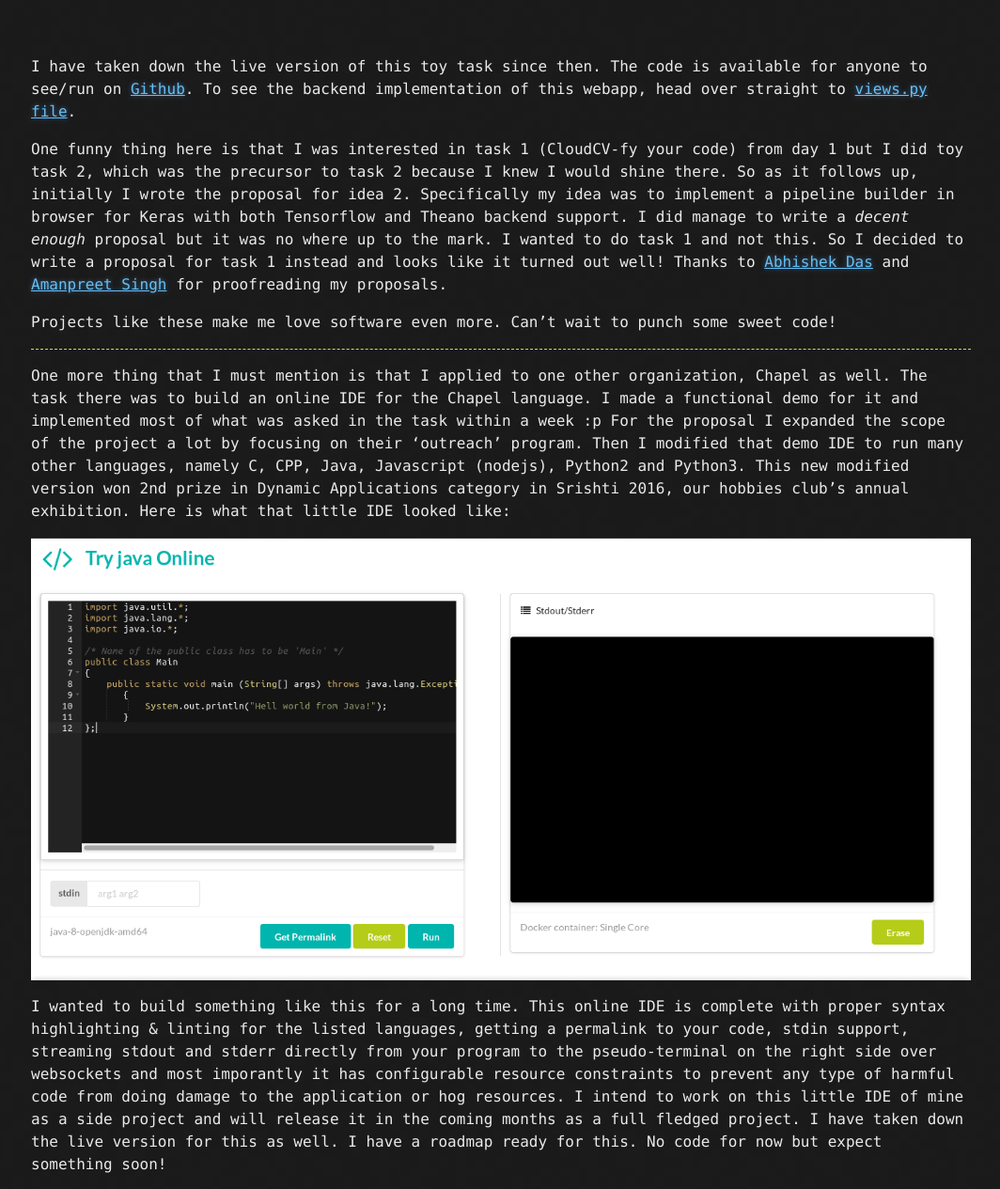
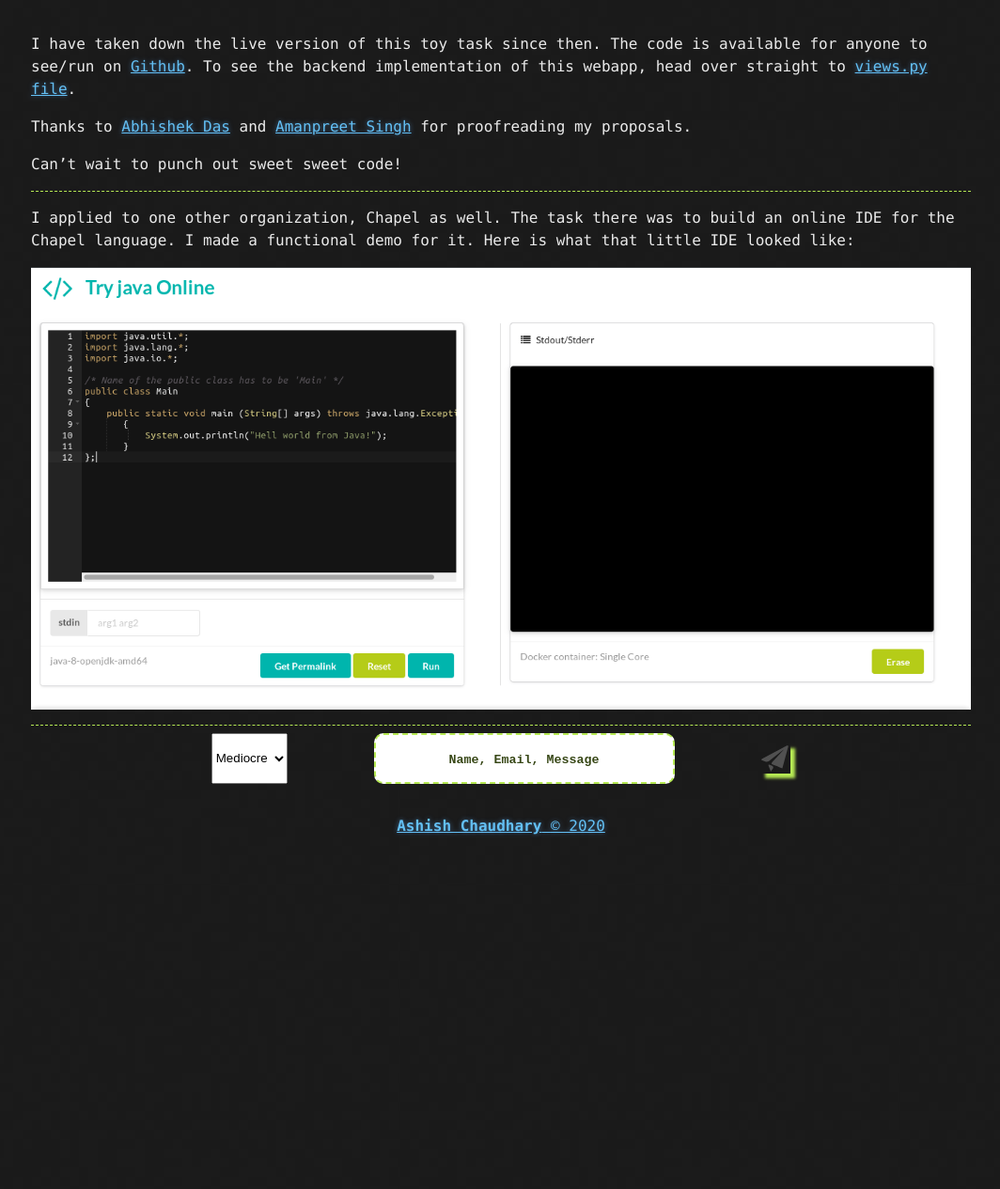
Before and after one commit to tocttou/tocttou.github.io, a Jekyll site: the page built from _posts/2016-04-23-gsoc-begin.md, in a window 1280 px wide and 1400 px high, scrolled down 1584 px, cut to the strip 135-1400 px from the top of the window. Shown: the whole strip at 94% size, without its empty margins (107-1171 px from the left). Built offline with Jekyll 4.4.1, drawn with Linux system fonts in a browser that asks for light colours; nearby versions of some CDN libraries; comment, search, counter and statistics services are not loaded; after the commit the page ends 2623 px from its top, so only the background shows below that; some of the changed text lies outside the part shown.

Commit message:
Update 2016-04-23-gsoc-begin.md

```diff
--- a/_posts/2016-04-23-gsoc-begin.md
+++ b/_posts/2016-04-23-gsoc-begin.md
@@ -3,7 +3,7 @@ title: ./gsoc init
 published: true
 ---
 
-GSoC 2016 results are out now and I have been selected to work with [CloudCV](https://cloudcv.org/) this summer. The idea that I'll be working on is 'CloudCV-fy your code' (not the final name of course). This involves creating a system where anyone can upload their model and train-validate-evaluate on CloudCV's infrastructure themselves and/or make it available for others to evaluate. As straightforward as it may sound, it does require meticulous planning. The coding period begins next month. Till then I have a lot to read up on, so that the execution is perfect.
+GSoC 2016 results are out now and I have been selected to work with [CloudCV](https://cloudcv.org/) this summer. The idea that I'll be working on is 'CloudCV-fy your code' (not the final name of course). This involves creating a system where anyone can upload their model and train-validate-evaluate on CloudCV's infrastructure themselves and/or make it available for others to evaluate. As straightforward as it may sound, it does require meticulous planning. The coding period begins next month. Till then I have a lot to read up on.
 
 There were some toy tasks given by CloudCV to filter the candidates. I chose toy task 2, which was to create a pipeline builder for OpenCV. At first I tried to implement the mockup given in task statement as it is and made this:
 
@@ -23,18 +23,14 @@ Detailed demo on how the pipeline is constructed:
 
 I have taken down the live version of this toy task since then. The code is available for anyone to see/run on [Github](https://github.com/tocttou/djtest). To see the backend implementation of this webapp, head over straight to [views.py file](https://github.com/tocttou/djtest/blob/master/main/views.py).
 
-One funny thing here is that I was interested in task 1 (CloudCV-fy your code) from day 1 but I did toy task 2, which was the precursor to task 2 because I knew I would shine there. So as it follows up, initially I wrote the proposal for idea 2. Specifically my idea was to implement a pipeline builder in browser for Keras with both Tensorflow and Theano backend support. I did manage to write a *decent enough* proposal but it was no where up to the mark. I wanted to do task 1 and not this. So I decided to write a proposal for task 1 instead and looks like it turned out well! Thanks to [Abhishek Das](https://twitter.com/abhshkdz) and [Amanpreet Singh](https://twitter.com/apsdehal) for proofreading my proposals.
+Thanks to [Abhishek Das](https://twitter.com/abhshkdz) and [Amanpreet Singh](https://twitter.com/apsdehal) for proofreading my proposals.
 
-Projects like these make me love software even more. Can't wait to punch some sweet code!
+Can't wait to punch out sweet sweet code!
 
 ___
 
-One more thing that I must mention is that I applied to one other organization, Chapel as well. The task there was to build an online IDE for the Chapel language. I made a functional demo for it and implemented most of what was asked in the task within a week :p For the proposal I expanded the scope of the project a lot by focusing on their 'outreach' program. Then I modified that demo IDE to run many other languages, namely C, CPP, Java, Javascript (nodejs), Python2 and Python3. This new modified version won 2nd prize in Dynamic Applications category in Srishti 2016, our hobbies club's annual exhibition. Here is what that little IDE looked like:
+I applied to one other organization, Chapel as well. The task there was to build an online IDE for the Chapel language. I made a functional demo for it. Here is what that little IDE looked like:
 
 ![My Own Web IDE](/images/posts/try_java.png)
 
-I wanted to build something like this for a long time. This online IDE is complete with proper syntax highlighting & linting for the listed languages, getting a permalink to your code, stdin support, streaming stdout and stderr directly from your program to the pseudo-terminal on the right side over websockets and most imporantly it has configurable resource constraints to prevent any type of harmful code from doing damage to the application or hog resources. I intend to work on this little IDE of mine as a side project and will release it in the coming months as a full fledged project. I have taken down the live version for this as well. I have a roadmap ready for this. No code for now but expect something soon!
-
 ___
-
-I will blog about my progress with GSoC frequently. Stay tuned for more!
```
